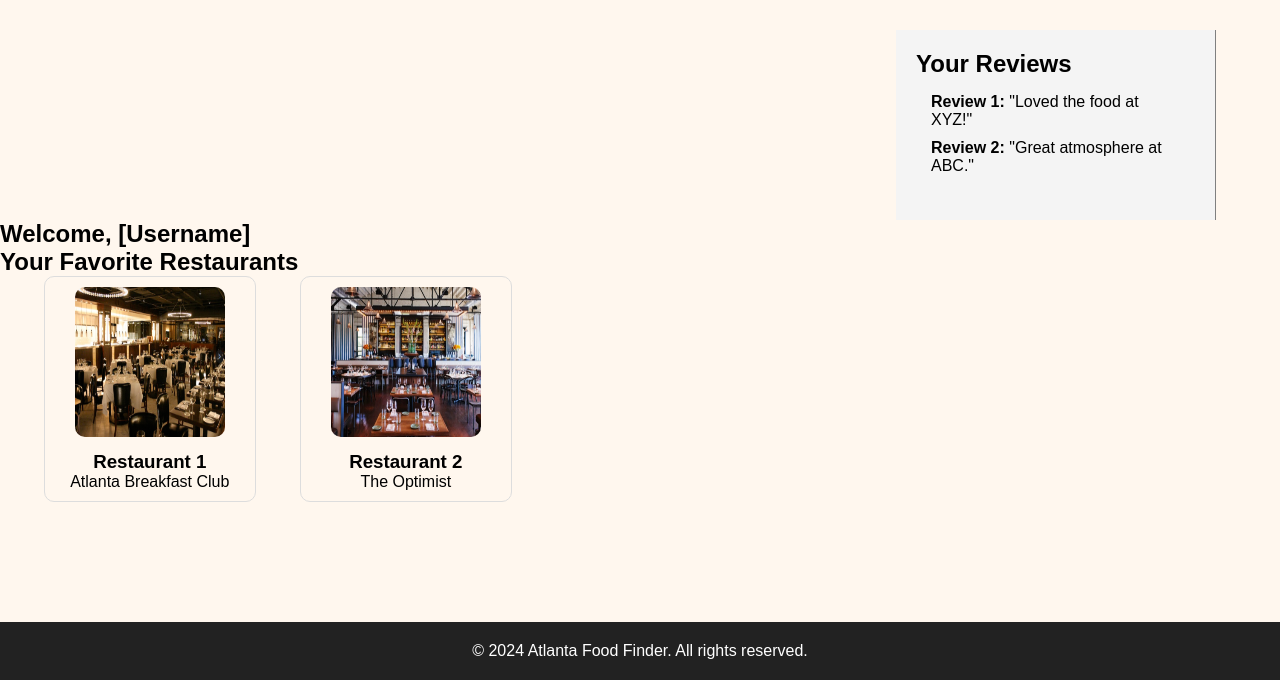
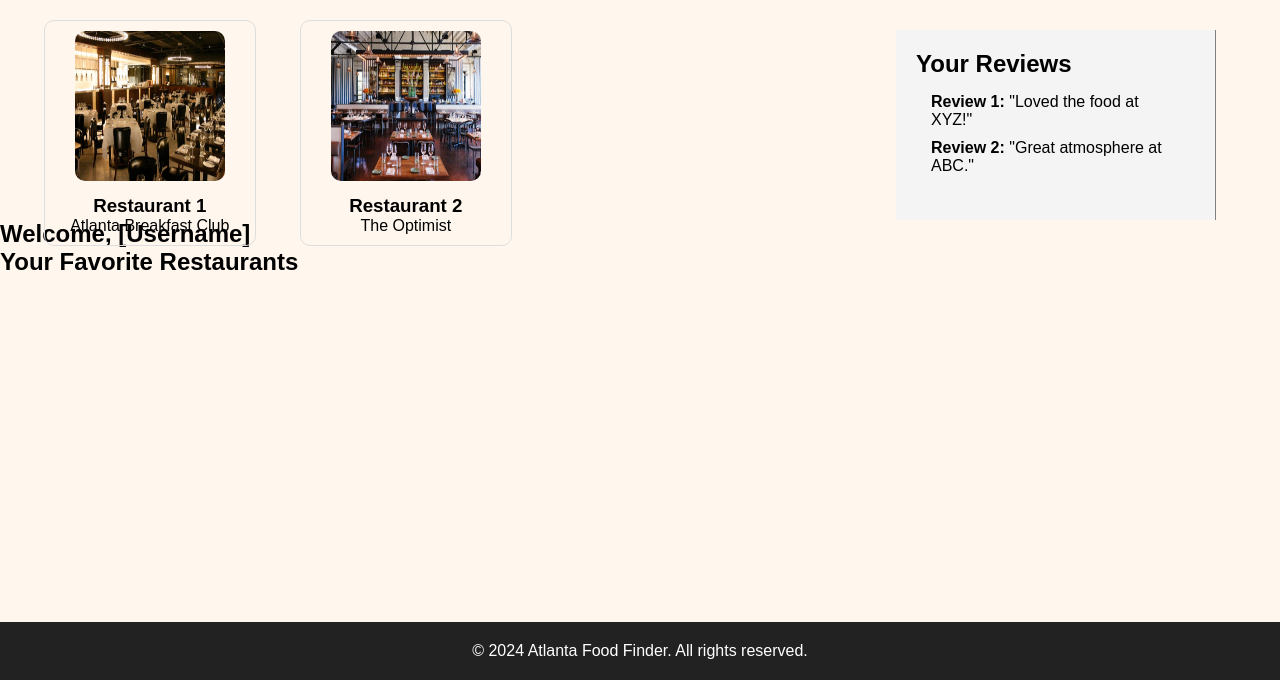
Before and after one commit to estherpark514/Atlanta-Food-Finder, a Django app: page /profile/ in a window 1280 px wide. Shown: the part 120-800 px from the top of the page. Run offline with Django 5.2, Linux system fonts and the light colour scheme; some libraries are stand-ins or nearby versions.

Commit message:
update styles

```diff
--- a/static/styles.css
+++ b/static/styles.css
@@ -279,6 +279,7 @@ body{
     width: 75%;
     padding: 20px;
     margin-left: 10%;
+
 }
 
 .favorite-restaurants {
@@ -286,6 +287,7 @@ body{
     grid-template-columns: repeat(auto-fill, minmax(200px, 1fr));
     gap: 20px;
     margin-left: 20px;
+    margin-top: -20%;
 }
 
 .restaurant-item {
```
